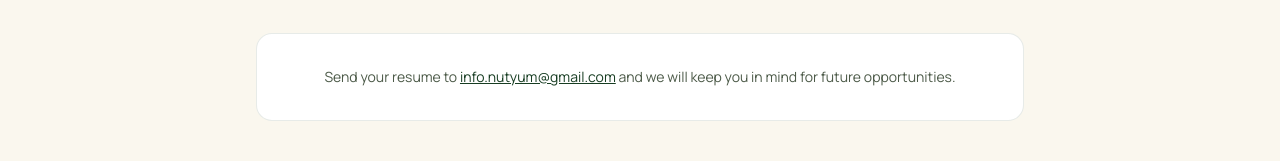
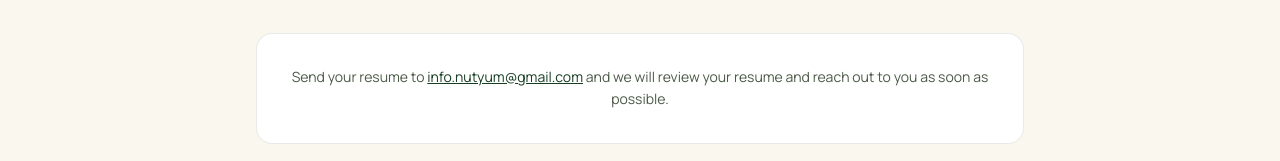
Before and after one commit to root-Akira/Nutyum, a Next.js app: page /careers in a window 1280 px wide. Shown: the part 386-547 px from the top of the page. Built offline with nearby package versions, Linux system fonts and the light colour scheme; no server answers; the database is empty.

Commit message:
Fix careers page text

```diff
--- a/app/careers/page.tsx
+++ b/app/careers/page.tsx
@@ -32,7 +32,7 @@ export default function CareersPage() {
             <a href="mailto:info.nutyum@gmail.com" className="text-[#173D22] underline hover:opacity-60">
               info.nutyum@gmail.com
             </a>{" "}
-            and we will keep you in mind for future opportunities.
+            and we will review your resume and reach out to you as soon as possible.
           </p>
         </div>
       </div>
```
